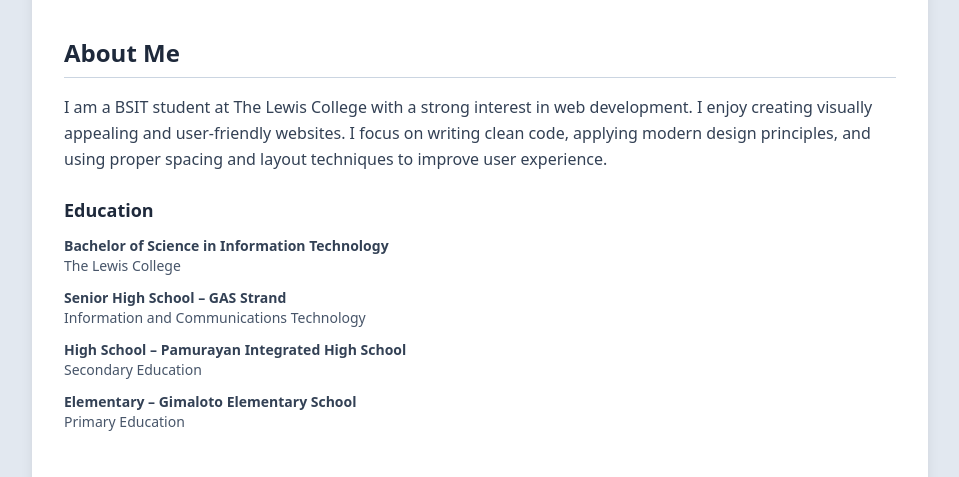
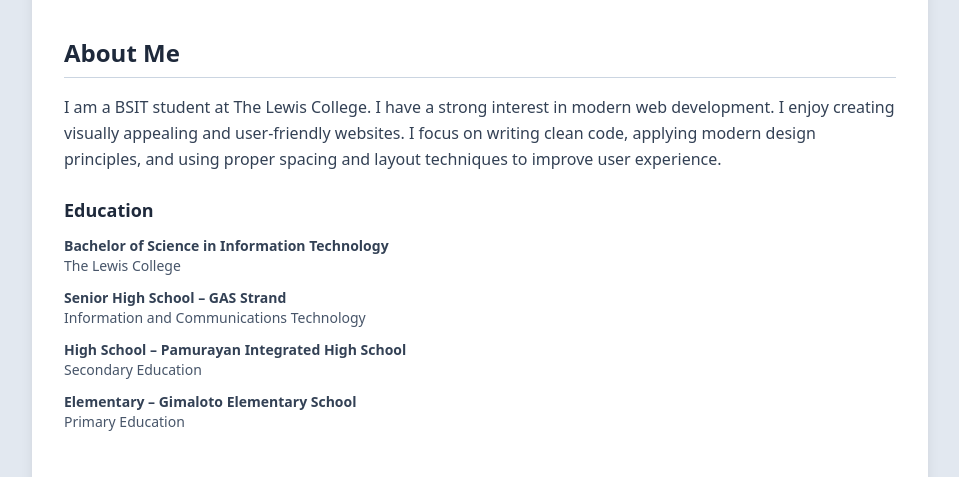
Before and after one commit to macmac1574/professional-digital-resume, a plain HTML site: page index.html in a window 1280 px wide. Shown: the part 203-680 px from the top of the page, without its empty margins (160-1119 px from the left). Drawn offline with nearby package versions, Linux system fonts and the light colour scheme.

Commit message:
Minor content update

```diff
--- a/index.html
+++ b/index.html
@@ -32,7 +32,7 @@
         </h2>
 
         <p class="leading-relaxed text-slate-700 mb-6">
-          I am a BSIT student at The Lewis College with a strong interest in web development. I enjoy creating
+          I am a BSIT student at The Lewis College. I have a strong interest in modern web development. I enjoy creating
           visually appealing and user-friendly websites. I focus on writing clean code,
           applying modern design principles, and using proper spacing and layout techniques
           to improve user experience.
```
